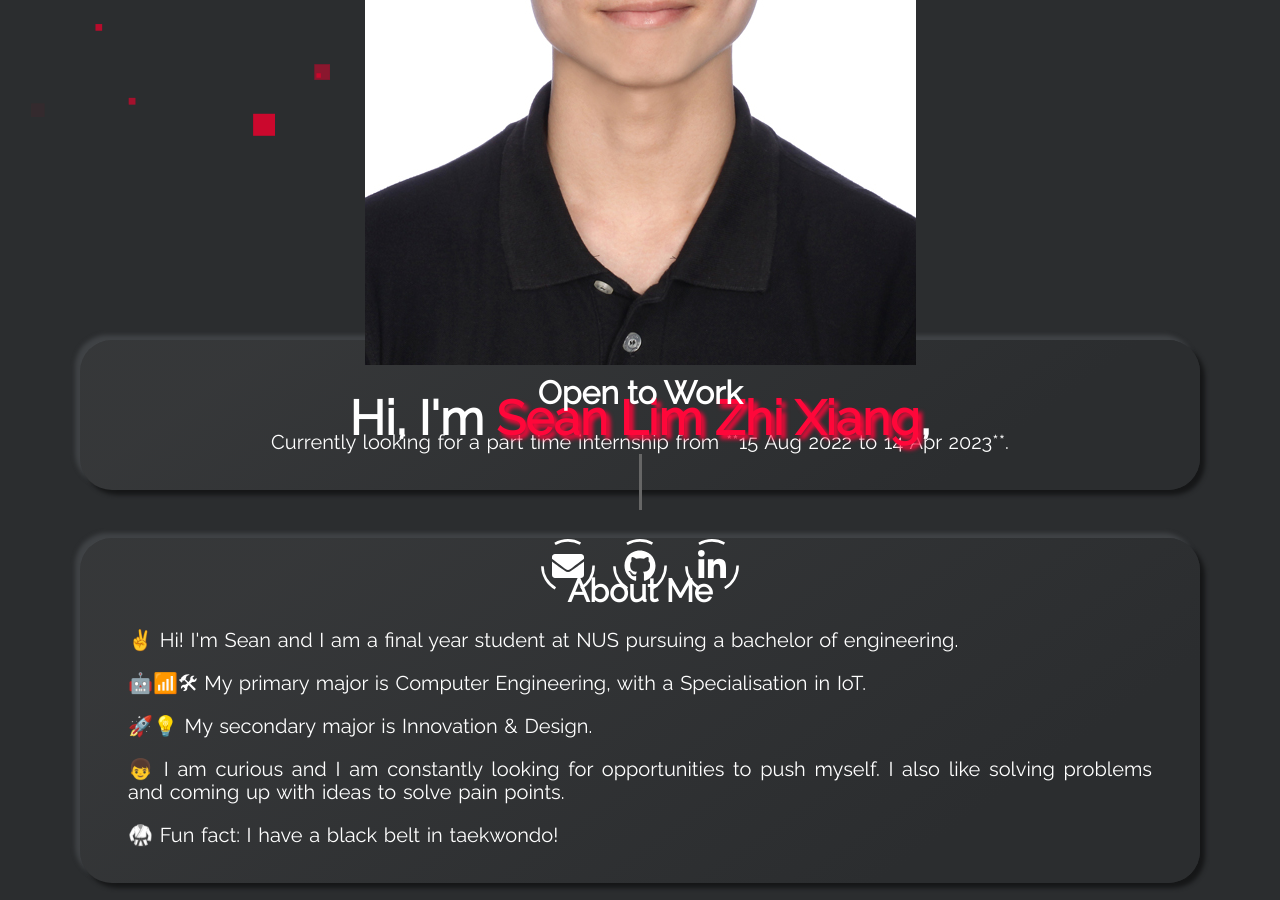
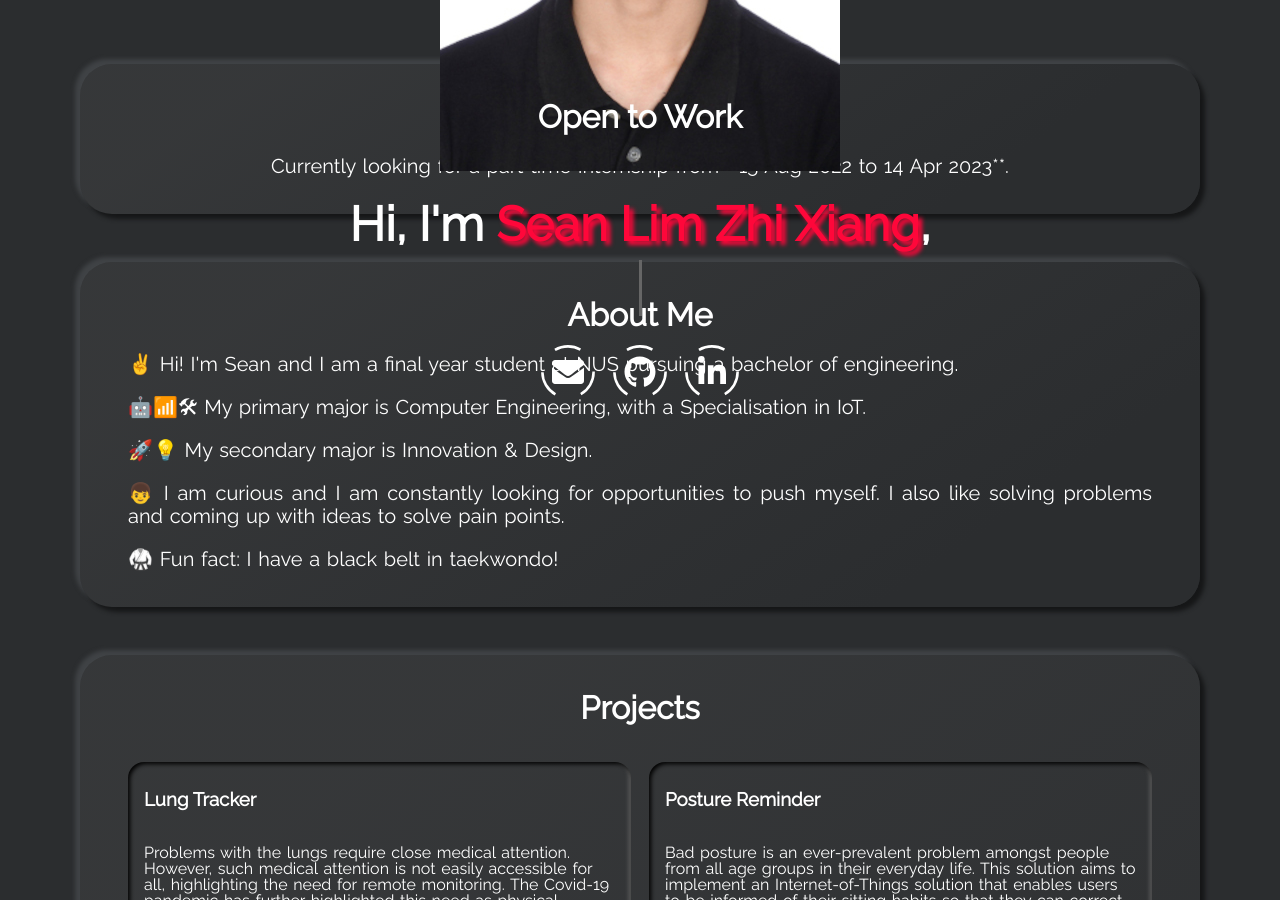
Before and after one commit to Aseanseen/aseanseen.github.io, a Jekyll site: the page built from index.html, in a window 1280 px wide and 900 px high, scrolled down 720 px. Built offline with Jekyll 4.4.1, drawn with Linux system fonts in a browser that asks for light colours.

Commit message:
decrease lface size, add div for landing page

```diff
--- a/_layouts/default.html
+++ b/_layouts/default.html
@@ -40,7 +40,9 @@
       <hr />
     </div>
   </div>
+  <div>
   {% include landing-page.html %}
+  </div>
   <div class="layout">
     {%if site.show_open_to_work_card %}
       <section class="card neumorphism-card-big">
```
Also changed, not shown: _sass/main.scss (+1 -6 lines), assets/lface.jpg.
